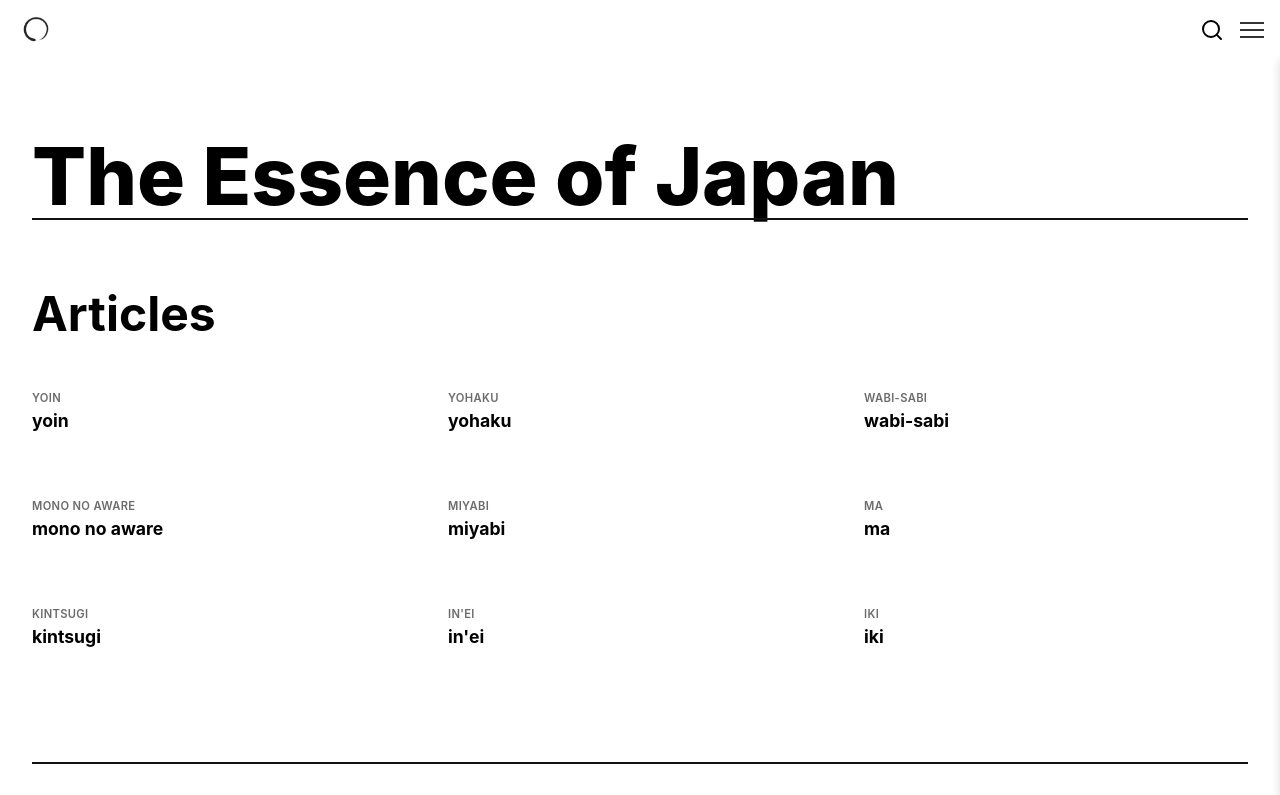
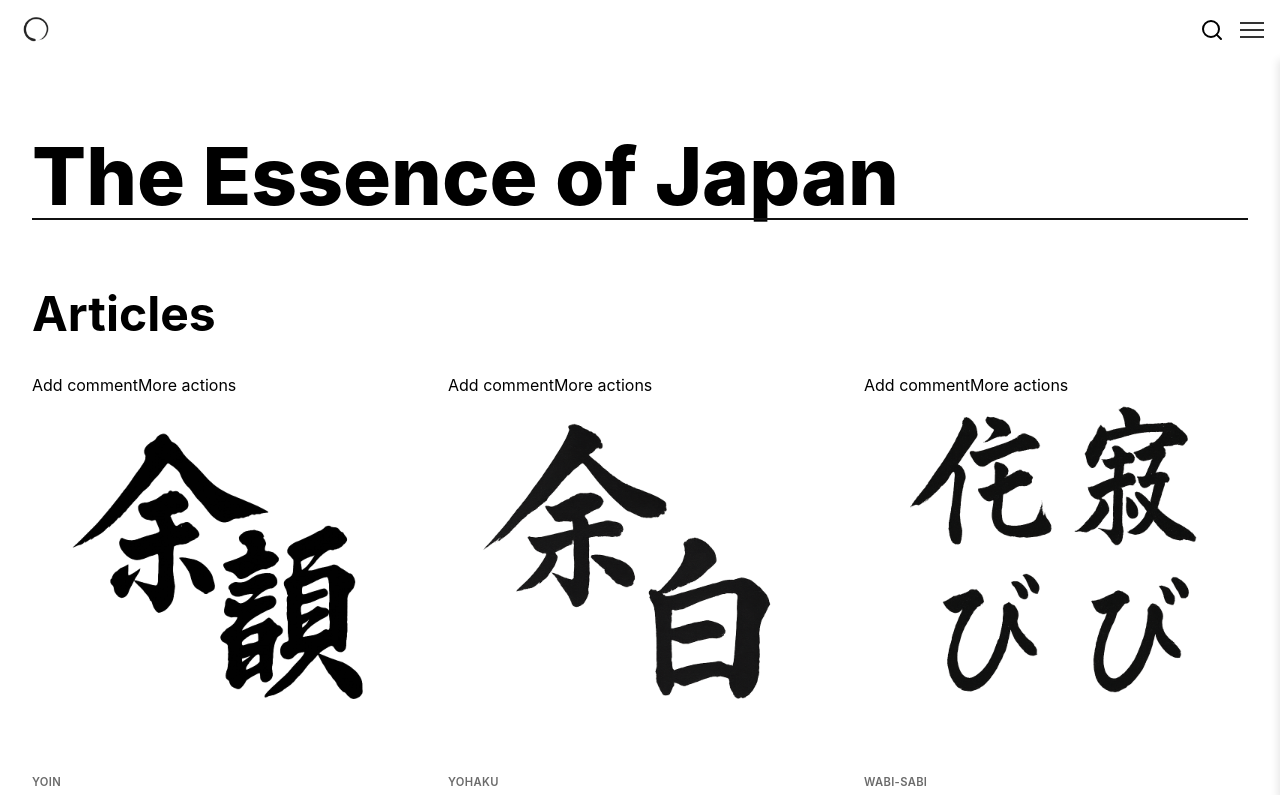
Before and after one commit to yuto0121/japanese-aesthetics, a Next.js app: page /article/theEssenceOfJapan in a window 1280 px wide. Shown: the top 795 px of the page. Built offline with nearby package versions, Linux system fonts and the light colour scheme.

Commit message:
add lots of pages

```diff
--- a/pages/article/theEssenceOfJapan/index.tsx
+++ b/pages/article/theEssenceOfJapan/index.tsx
@@ -65,6 +65,9 @@ export default function ArticleEssence({ articles }: Props) {
           <div className={styles.articleGrid}>
             {others.map((a) => (
               <Link key={a.slug} href={`/article/theEssenceOfJapan/${a.slug}`} className={styles.card}>
+                <div className={styles.cardImgWrap}>Add commentMore actions
+                  <Image src={a.hero} alt={a.title} fill className={styles.cardImg} />
+                </div>
                 <span className={styles.cardMeta}>{a.tags.join('、').toUpperCase()}</span>
                 <h3 className={styles.cardTitle}>{a.title}</h3>
               </Link>
```
